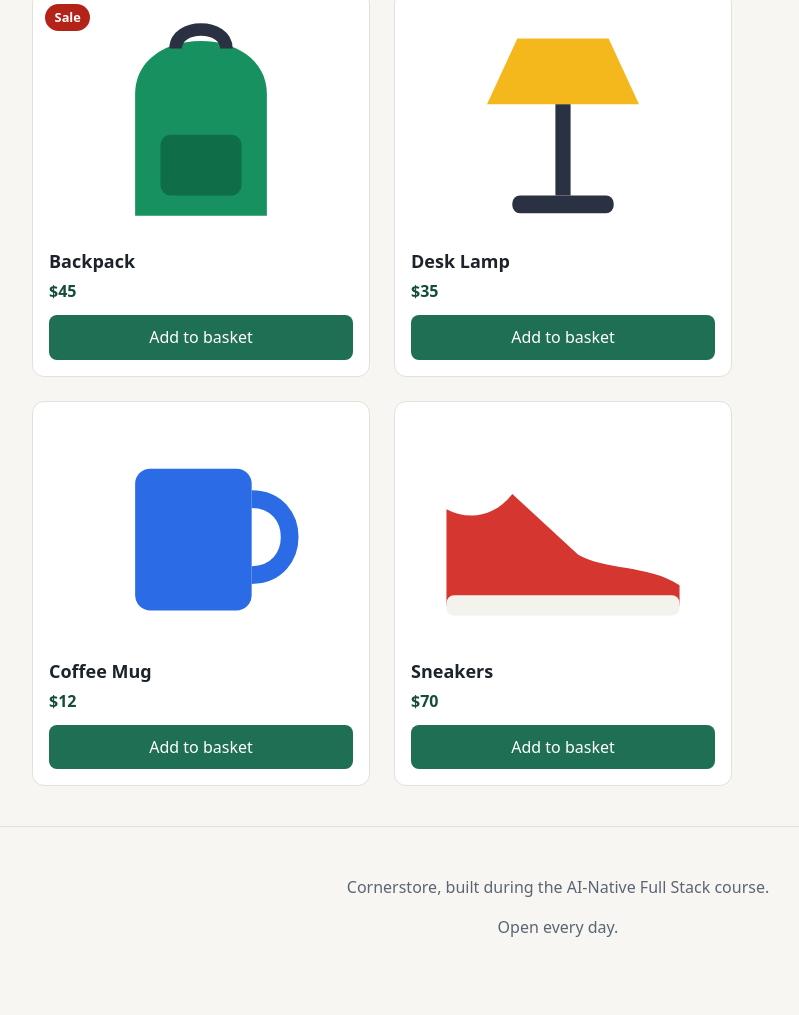
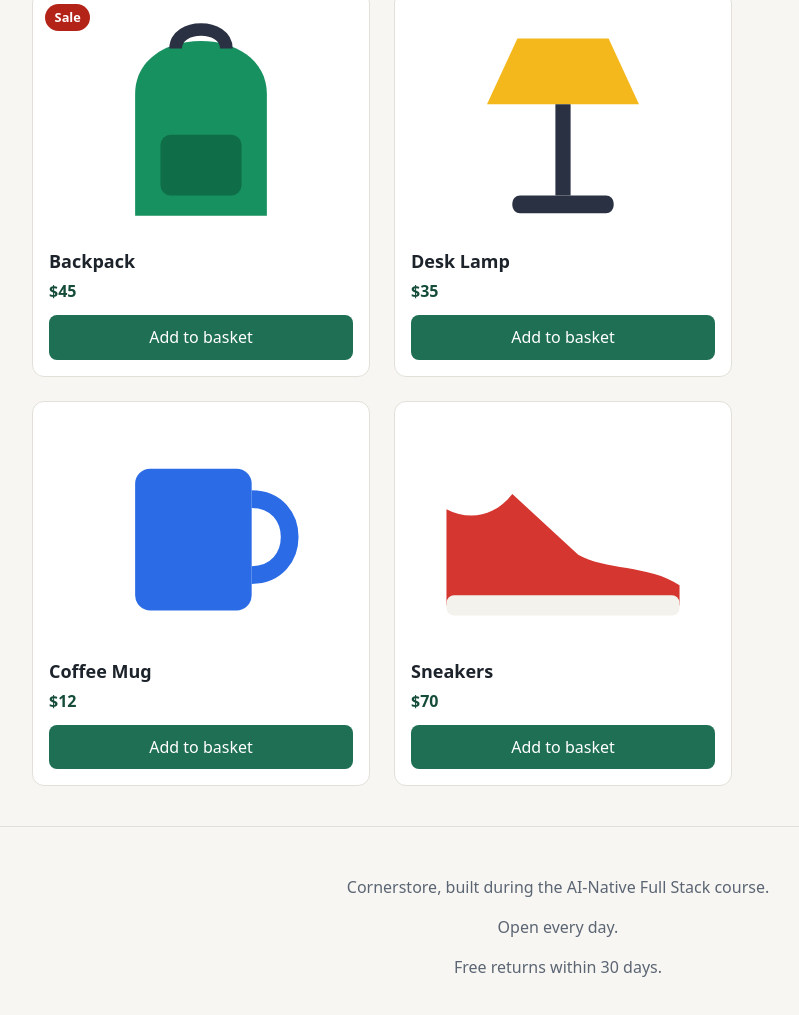
Before and after one commit to pyaredhiman88/cornerstore, a plain HTML site: page apps/web/index.html in a window 1280 px wide. Shown: the part 922-1937 px from the top of the page, without its empty margins (82-881 px from the left). Before the commit the page ends 1909 px from the top, so only its background shows below. Drawn offline with Linux system fonts and the light colour scheme.

Commit message:
Add free returns line to footer

```diff
--- a/apps/web/index.html
+++ b/apps/web/index.html
@@ -57,6 +57,7 @@
     <footer>
         <p>Cornerstore, built during the AI-Native Full Stack course.</p>
         <p>Open every day.</p>
+        <p>Free returns within 30 days.</p>
     </footer>
     <script type="module" src="js/shop.js"></script>
 </body>
```
